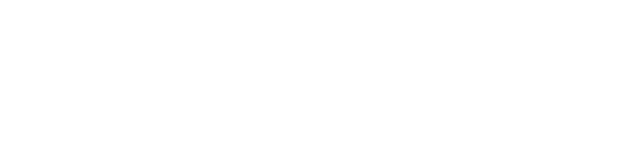
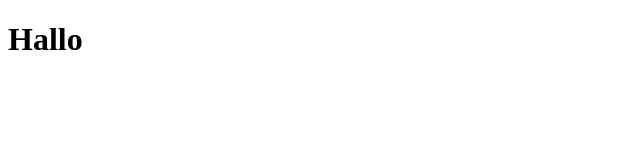
Before and after one commit to MilouATL/furry-waffle, a plain HTML site: page index.html in a window 1280 px wide. Shown: the whole page, without its empty margins (0-640 px from the left). Drawn offline with Linux system fonts and the light colour scheme.

Commit message:
add message

```diff
--- a/index.html
+++ b/index.html
@@ -6,7 +6,9 @@
 	</head>
 	<body>
         <header></header>
-        <main></main>
+        <main>
+        	<h1>Hallo</h1>
+        </main>
         <footer></footer>
     </body>
 </html>
```
